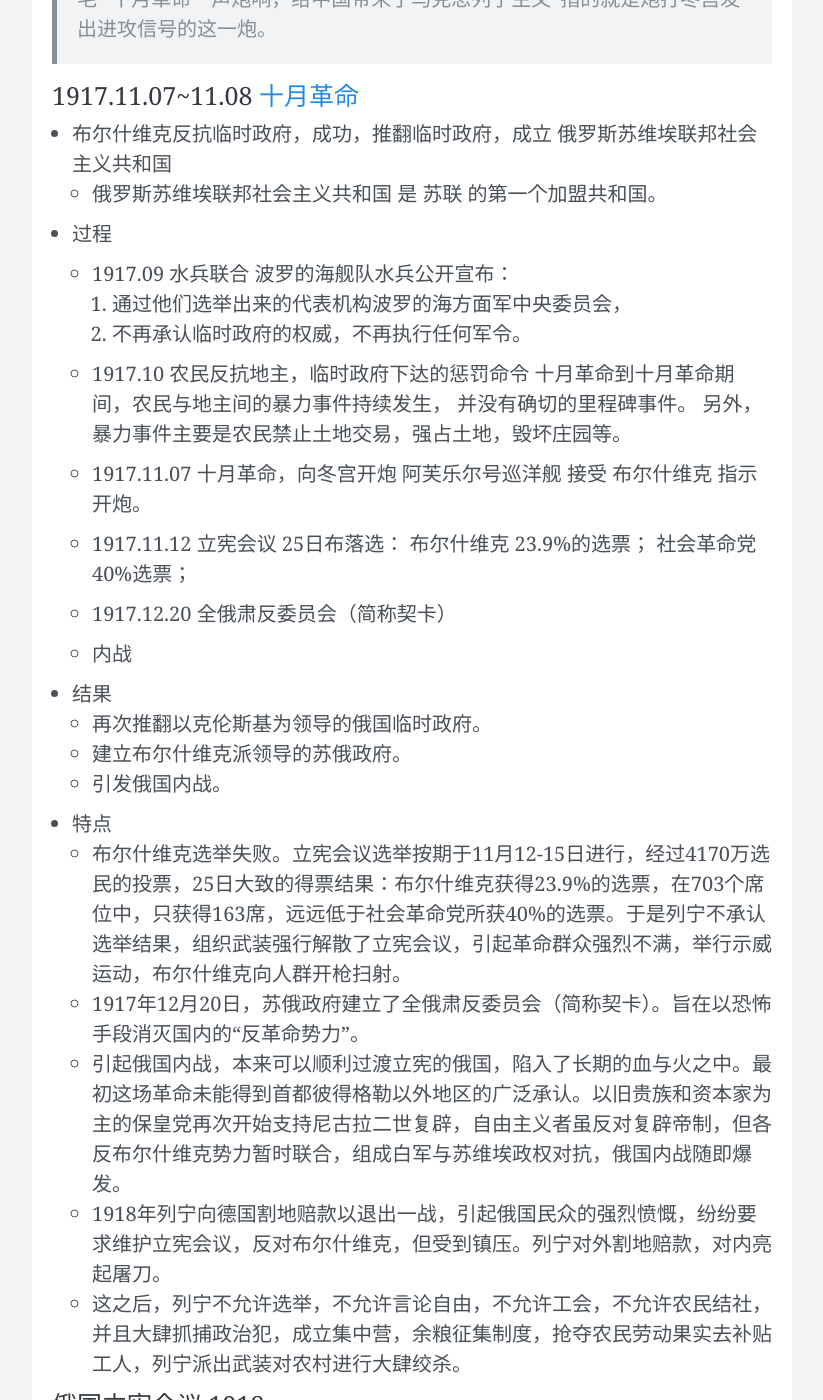
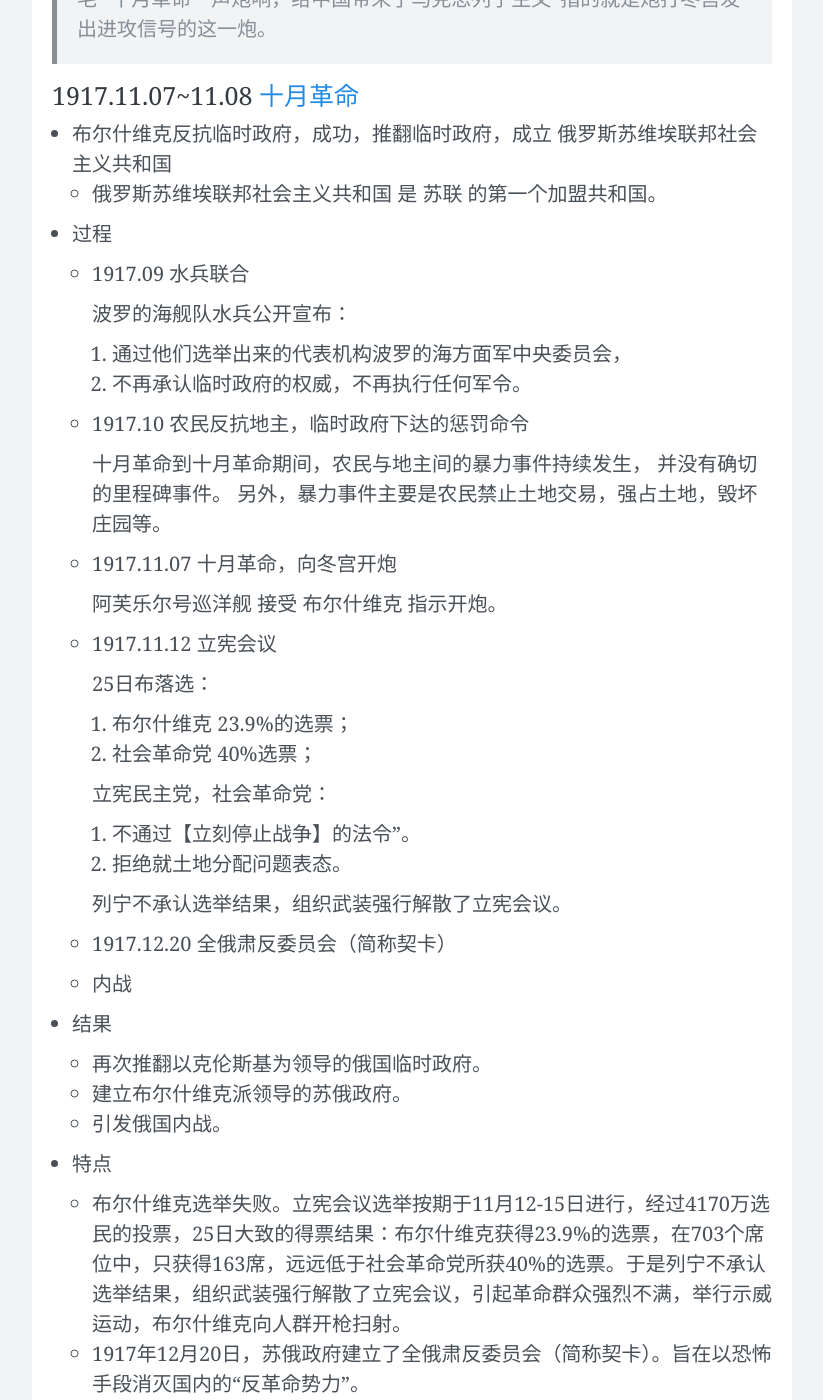
Before and after one commit to wangtiga/wangtiga.github.io, a Jekyll site: the page built from _previews/19171025.md, in a window 1280 px wide and 1400 px high, scrolled down 4861 px. Shown: the whole window, without its empty margins (228-1051 px from the left). Built offline with Jekyll 4.4.1, drawn with Linux system fonts in a browser that asks for light colours; nearby versions of some CDN libraries; comment, search, counter and statistics services are not loaded.

Commit message:
updated from mac

```diff
--- a/_previews/19171025.md
+++ b/_previews/19171025.md
@@ -173,33 +173,45 @@ TODO 为什么水兵革命意识如此强烈？革命能胜利，是否与士兵
 - 过程
 
     * 1917.09   水兵联合
+
       波罗的海舰队水兵公开宣布：
       1. 通过他们选举出来的代表机构波罗的海方面军中央委员会，
       2. 不再承认临时政府的权威，不再执行任何军令。
 
     * 1917.10    农民反抗地主，临时政府下达的惩罚命令
+
       十月革命到十月革命期间，农民与地主间的暴力事件持续发生，
       并没有确切的里程碑事件。
       另外，暴力事件主要是农民禁止土地交易，强占土地，毁坏庄园等。
 
     * 1917.11.07 十月革命，向冬宫开炮
+
       阿芙乐尔号巡洋舰 接受 布尔什维克 指示开炮。
 
     * 1917.11.12 立宪会议
+
       25日布落选：
-      布尔什维克 23.9%的选票；
-      社会革命党 40%选票；
+      1. 布尔什维克 23.9%的选票；
+      2. 社会革命党 40%选票；
+
+      立宪民主党，社会革命党：
+      1. 不通过【立刻停止战争】的法令"。
+      2. 拒绝就土地分配问题表态。
+
+      列宁不承认选举结果，组织武装强行解散了立宪会议。
 
     * 1917.12.20 全俄肃反委员会（简称契卡）
 
     * 内战
 
 - 结果
+
     * 再次推翻以克伦斯基为领导的俄国临时政府。
     * 建立布尔什维克派领导的苏俄政府。
     * 引发俄国内战。
 
 - 特点
+
     * 布尔什维克选举失败。立宪会议选举按期于11月12-15日进行，经过4170万选民的投票，25日大致的得票结果：布尔什维克获得23.9%的选票，在703个席位中，只获得163席，远远低于社会革命党所获40%的选票。于是列宁不承认选举结果，组织武装强行解散了立宪会议，引起革命群众强烈不满，举行示威运动，布尔什维克向人群开枪扫射。
     * 1917年12月20日，苏俄政府建立了全俄肃反委员会（简称契卡）。旨在以恐怖手段消灭国内的“反革命势力”。
     * 引起俄国内战，本来可以顺利过渡立宪的俄国，陷入了长期的血与火之中。最初这场革命未能得到首都彼得格勒以外地区的广泛承认。以旧贵族和资本家为主的保皇党再次开始支持尼古拉二世复辟，自由主义者虽反对复辟帝制，但各反布尔什维克势力暂时联合，组成白军与苏维埃政权对抗，俄国内战随即爆发。
```
